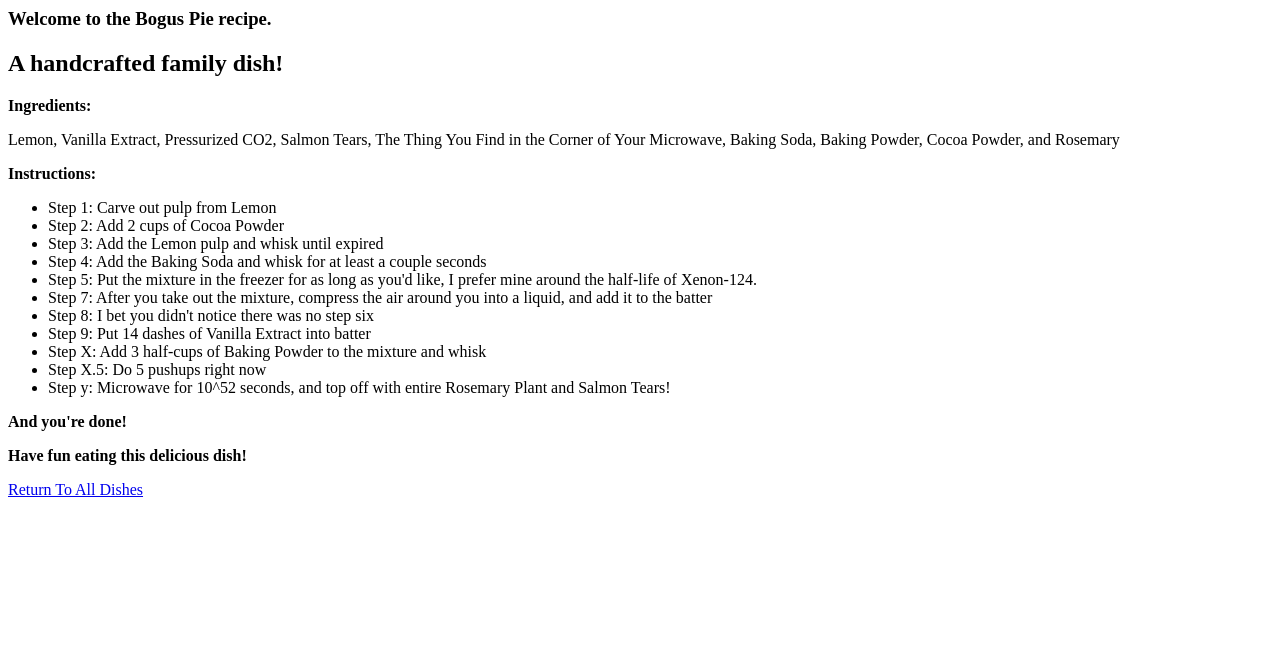
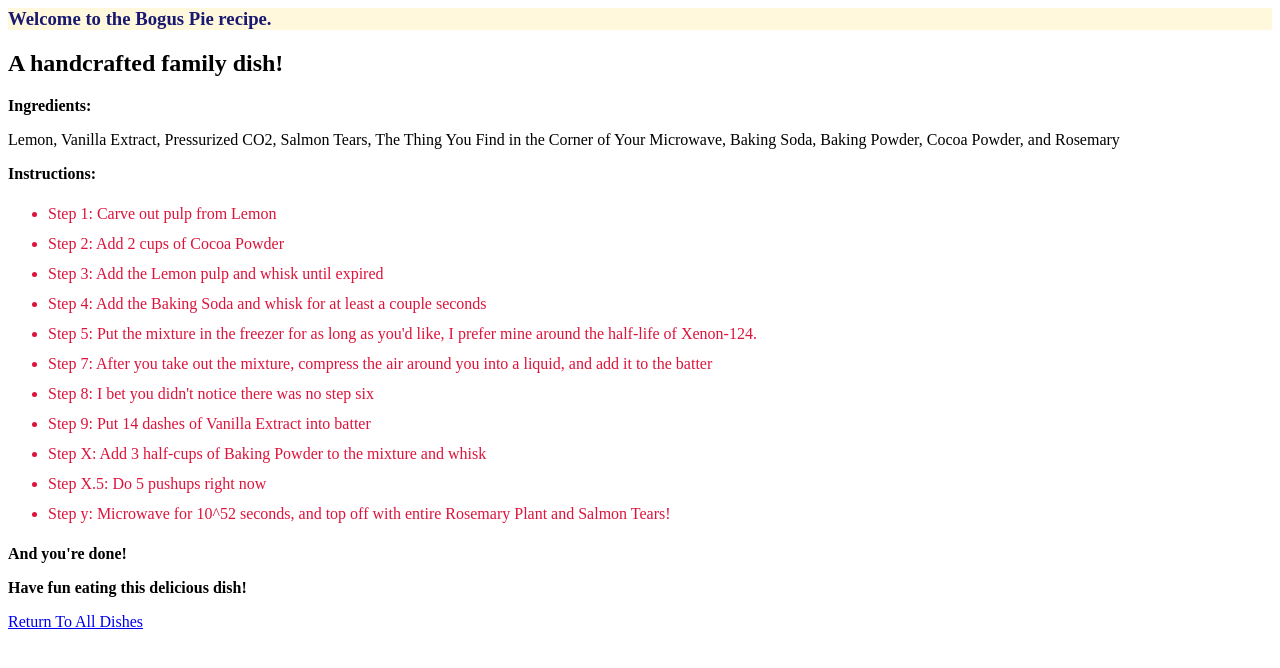
Before and after one commit to RakhiVellanki/CookingRecipes, a plain HTML site: page Recipes/BogusPie.html in a window 1280 px wide. Drawn offline with Linux system fonts and the light colour scheme; files that its build step writes are made by us from their sources.

Commit message:
Linked stylesheet in all html pages, forgot to do that before oops :p

```diff
--- a/Recipes/BogusPie.html
+++ b/Recipes/BogusPie.html
@@ -1,4 +1,6 @@
 <main>
+    <link rel='stylesheet' type='text/css' media='screen' href='style.css'>
+
     <h3>Welcome to the Bogus Pie recipe. </h3>
     <h2>A handcrafted family dish!</h2>
 <p><strong>Ingredients:</strong></p>
```
Also changed, not shown: Recipes/SandvichRecipes/Banana.html (+2 -0 lines), Recipes/SandvichRecipes/BuffaloSteak.html (+2 -0 lines), Recipes/SandvichRecipes/DalokohsBar.html (+2 -0 lines), Recipes/SandvichTypes.html (+1 -0 lines).
